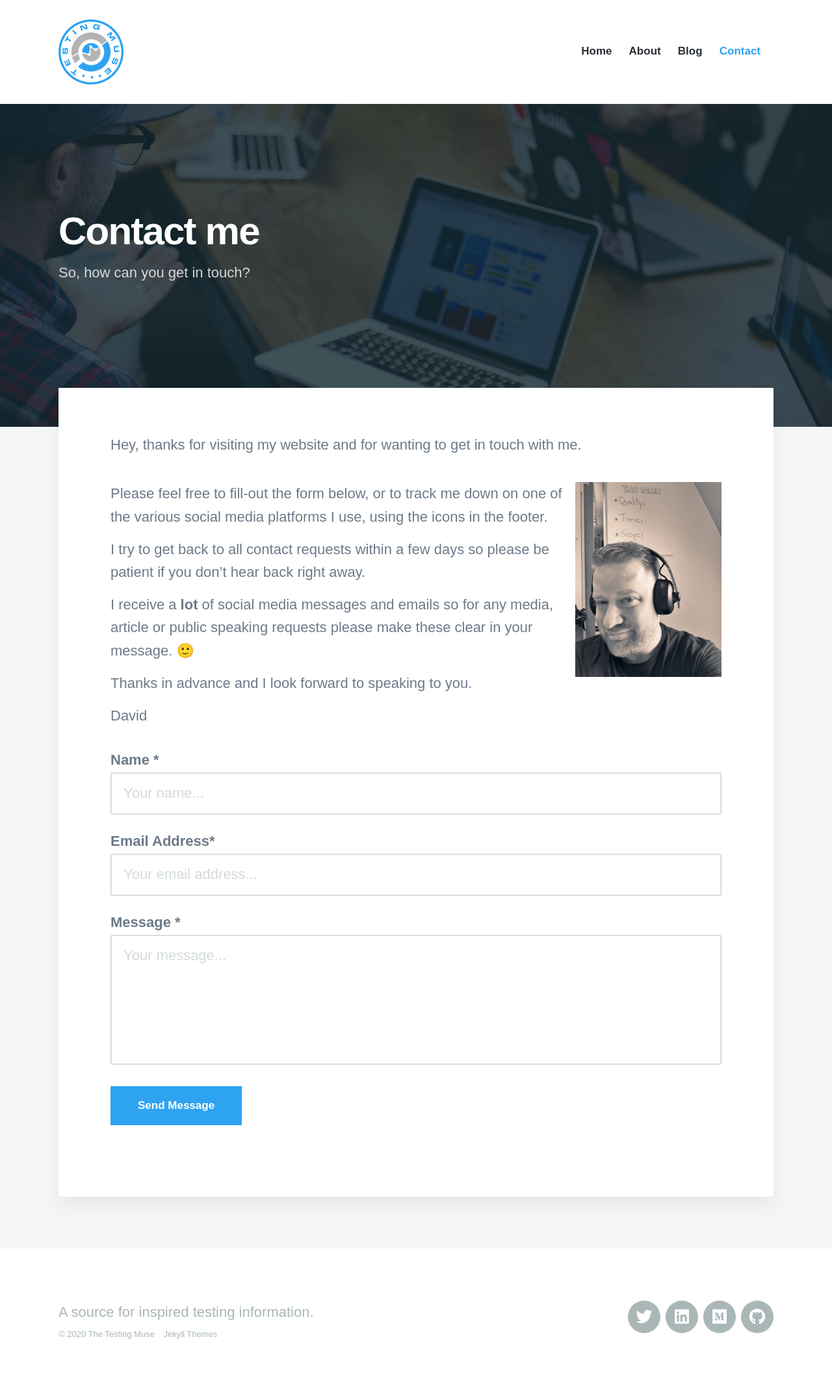
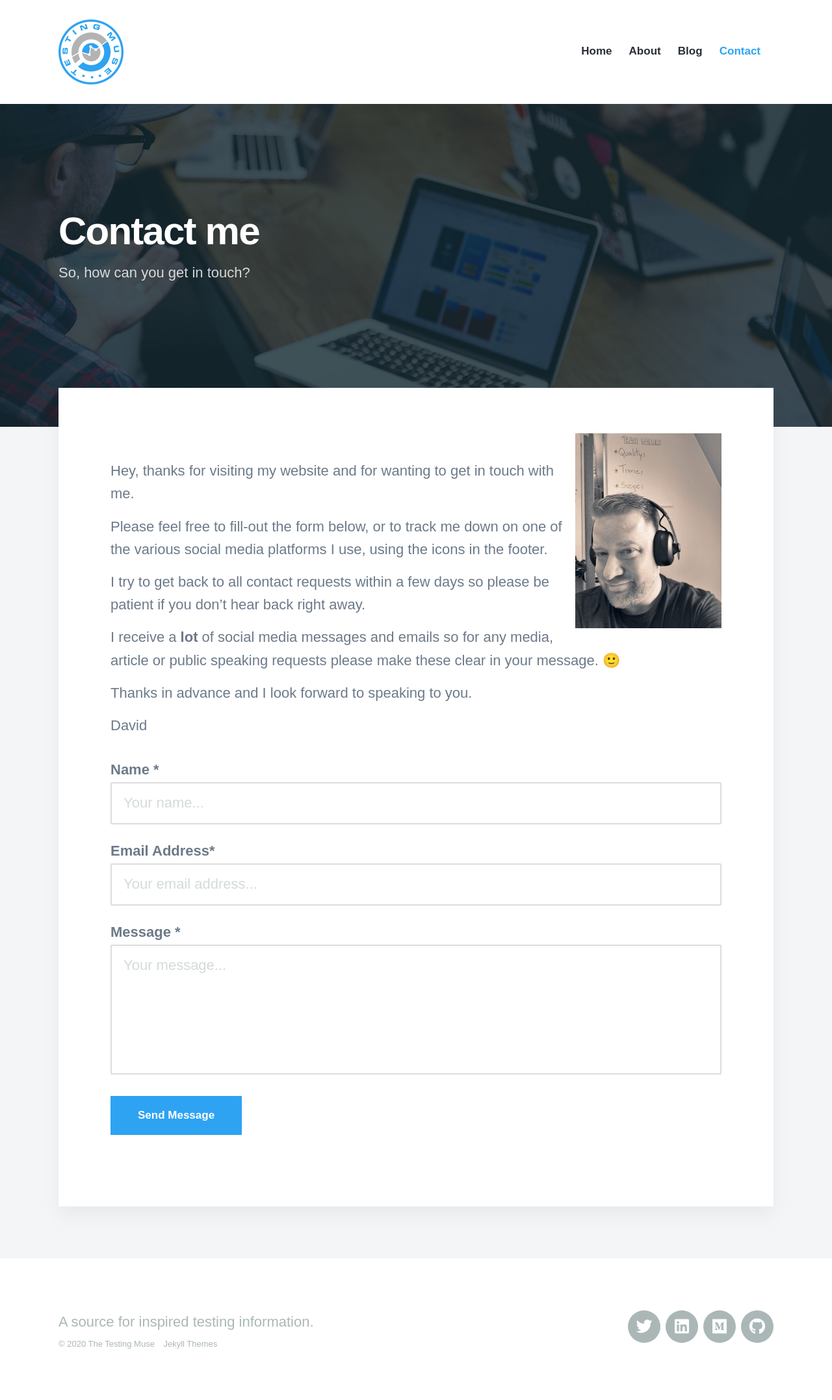
Before and after one commit to TheTestingMuse/thetestingmuse.github.io, a Jekyll site: the page built from _pages/contact.md, in a window 1280 px wide. Shown: the whole page at 65% size. Built offline with Jekyll 4.4.1, drawn with Linux system fonts in a browser that asks for light colours; nearby versions of some CDN libraries; some web fonts are replaced.

Commit message:
Blog post tweaks

```diff
--- a/_pages/contact.md
+++ b/_pages/contact.md
@@ -6,9 +6,9 @@ featured_image: /images/demo/contact.jpg
 ---
 
 
+<img src="images/posts/ACS_0139-225x300.jpg" alt="Photo of David Williams" style="float:right; width:225px; height:300px;" />
+
 Hey, thanks for visiting my website and for wanting to get in touch with me.
-
-<img src="images/posts/ACS_0139-225x300.jpg" alt="Photo of David Williams" style="float:right; width:225px; height:300px;" />
 
 Please feel free to fill-out the form below, or to track me down on one of the various social media platforms I use, using the icons in the footer.
 
```
